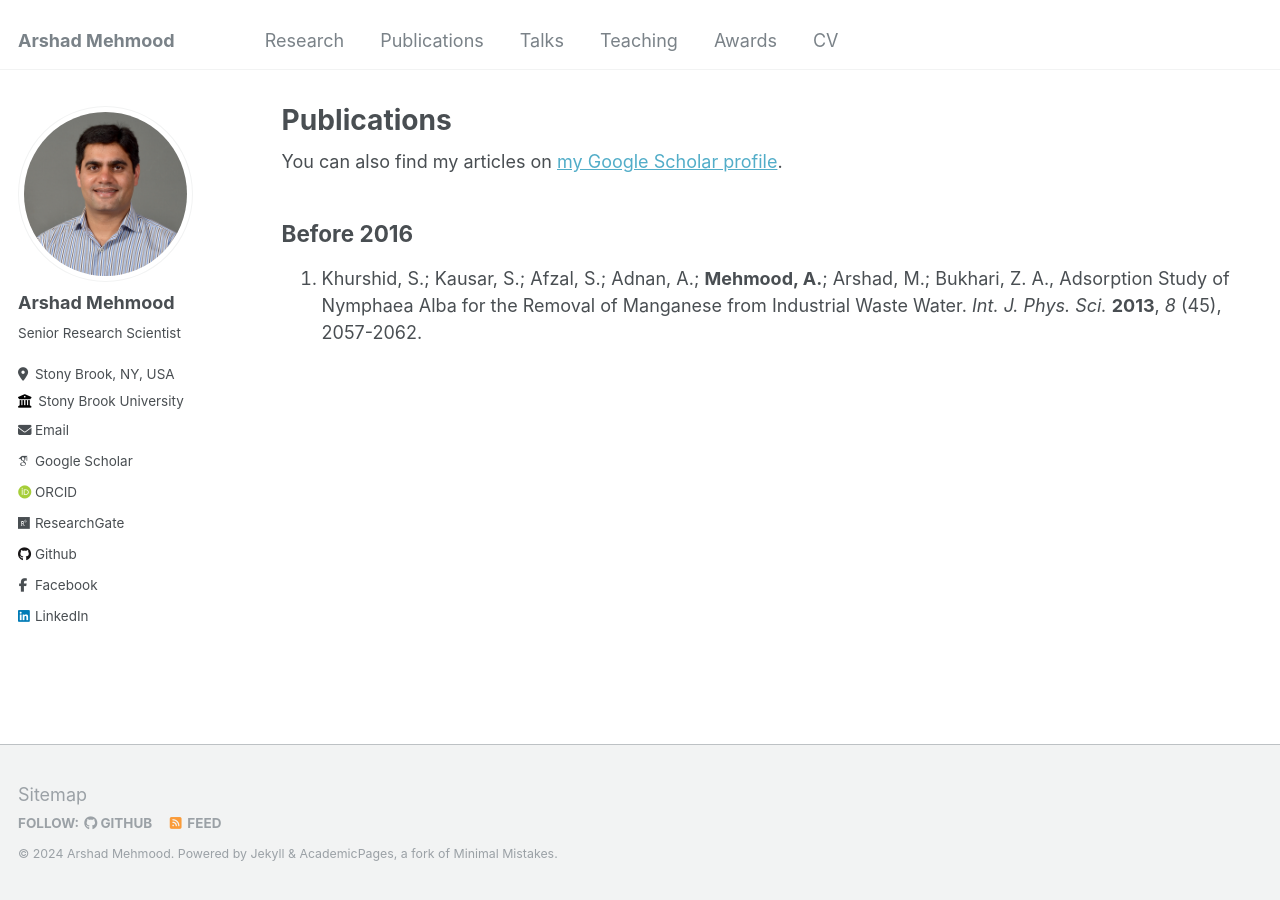
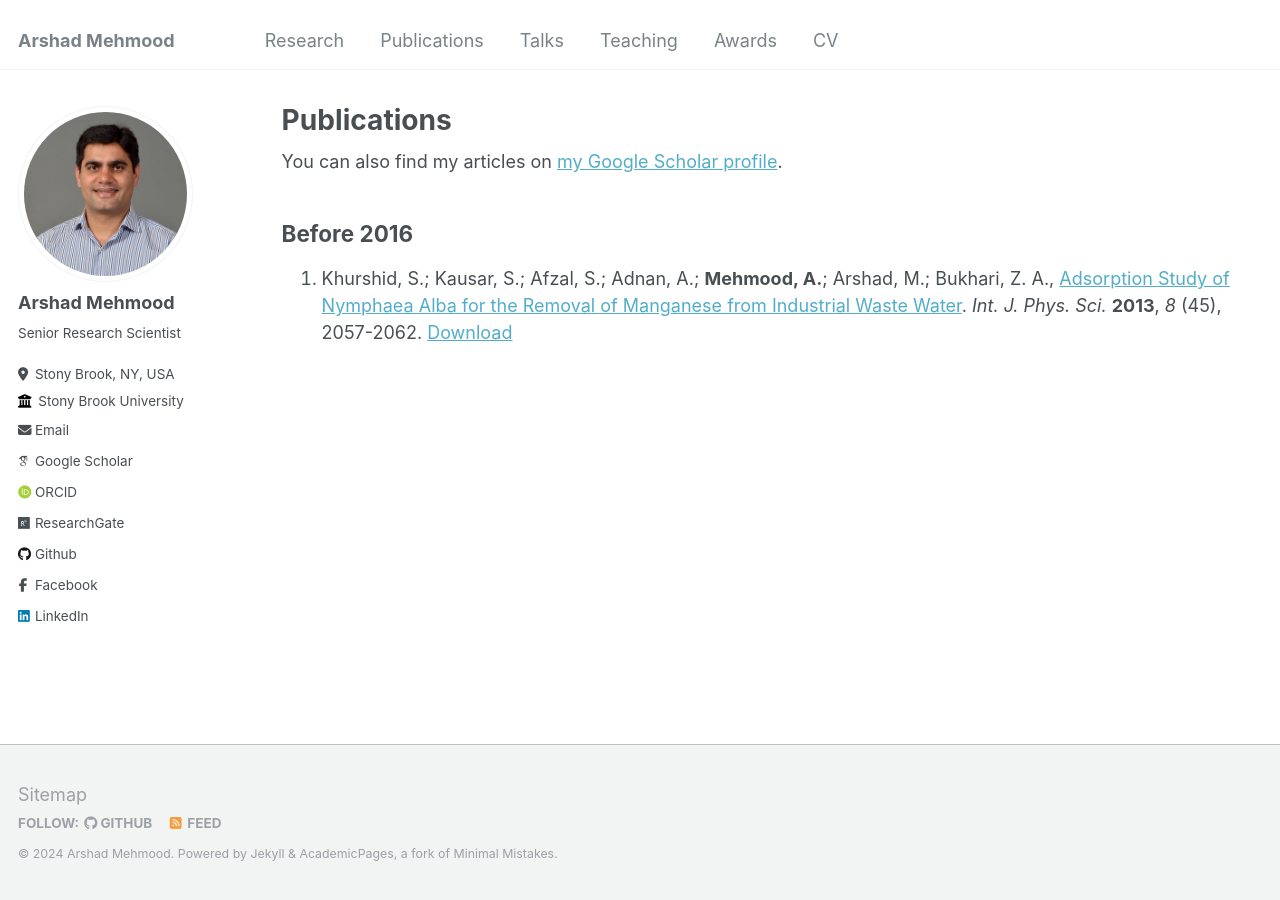
Before and after one commit to arshadmehmood118/arshadmehmood118.github.io, a Jekyll site: the page built from _pages/publications.md, in a window 1280 px wide. Built offline with Jekyll 4.4.1, drawn with Linux system fonts in a browser that asks for light colours; some web fonts are replaced.

Commit message:
Update publications.md

```diff
--- a/_pages/publications.md
+++ b/_pages/publications.md
@@ -11,4 +11,4 @@ author_profile: true
 
 Before 2016
 ------
-1. Khurshid, S.; Kausar, S.; Afzal, S.; Adnan, A.; **Mehmood, A.**; Arshad, M.; Bukhari, Z. A., Adsorption Study of Nymphaea Alba for the Removal of Manganese from Industrial Waste Water. _Int. J. Phys. Sci._ **2013**, _8_ (45), 2057-2062.
+1. Khurshid, S.; Kausar, S.; Afzal, S.; Adnan, A.; **Mehmood, A.**; Arshad, M.; Bukhari, Z. A., [Adsorption Study of Nymphaea Alba for the Removal of Manganese from Industrial Waste Water](https://doi.org/10.5897/IJPS12.717). _Int. J. Phys. Sci._ **2013**, _8_ (45), 2057-2062. [Download](http://arshadmehmood118.github.io/files/paper1.pdf)
```
